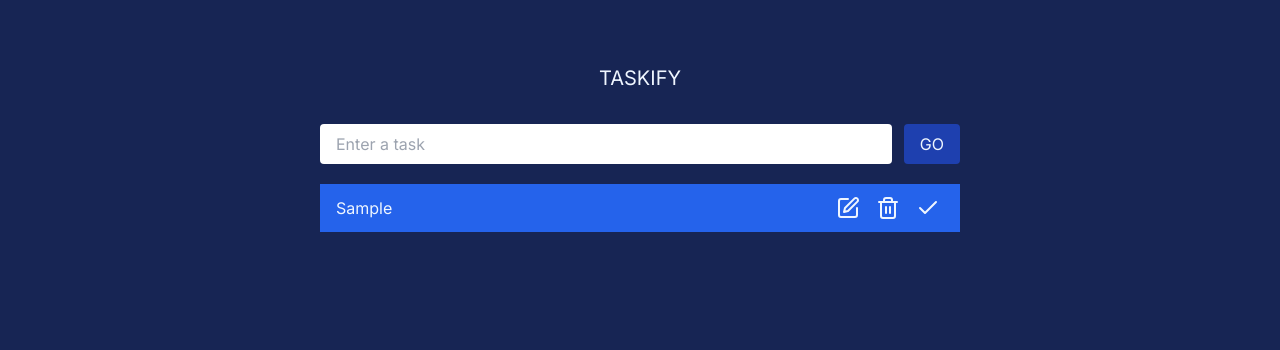
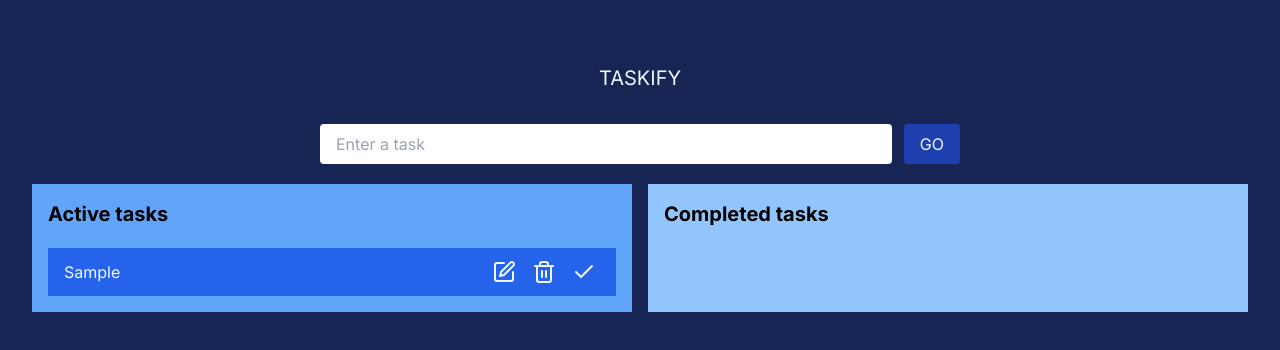
Before and after one commit to ezycodes/react-ts, a React (Vite) app: page / in a window 1280 px wide. Both pictures are taken after typing "Sample" into the empty fields and a click on the button "GO". Shown: the top 350 px of the page. Built offline with nearby package versions, Linux system fonts and the light colour scheme.

Commit message:
add dragndrop

```diff
--- a/package.json
+++ b/package.json
@@ -10,8 +10,10 @@
     "preview": "vite preview"
   },
   "dependencies": {
+    "@types/react-beautiful-dnd": "^13.1.8",
     "lucide-react": "^0.321.0",
     "react": "^18.2.0",
+    "react-beautiful-dnd": "^13.1.1",
     "react-dom": "^18.2.0",
     "vite-tsconfig-paths": "^4.3.1"
   },
--- a/src/App.tsx
+++ b/src/App.tsx
@@ -3,12 +3,14 @@ import { useState } from 'react';
 import { TodoProps } from './types/types';
 import TodoList from './components/TodoList';
 
+import { DragDropContext, DropResult } from 'react-beautiful-dnd';
 
 
 const App: React.FC = () => {
 
   const [todo, setTodo] = useState<string>('')
   const [todos, setTodos] = useState<Array<TodoProps>>([])
+  const [completedTodos, setCompletedTodos] = useState<Array<TodoProps>>([])
 
   const handleAdd = (e: React.FormEvent) => {
     e.preventDefault();
@@ -23,6 +25,7 @@ const App: React.FC = () => {
   console.log(todos)
 
   return (
+    <DragDropContext>
       <div className='App'>
         <span className='heading'>Taskify</span>
 
@@ -30,9 +33,12 @@ const App: React.FC = () => {
           handleAdd={handleAdd} />
 
         <div className='my-5 space-y-4 w-full'>
-        <TodoList todos={todos} setTodos={setTodos} />
+          <TodoList todos={todos} setTodos={setTodos}
+            completedTodos={completedTodos}
+            setCompletedTodos={setCompletedTodos} />
         </div>
       </div>
+    </DragDropContext >
   )
 }
 
--- a/src/assets/css/index.css
+++ b/src/assets/css/index.css
@@ -41,7 +41,7 @@ form {
 
 
 .input {
-  @apply
+  @apply w-full
   flex justify-start items-center flex-row gap-3
 }
 
@@ -59,7 +59,7 @@ form {
 
 .todos__single {
   @apply bg-blue-600 py-2 px-4 flex justify-between items-center flex-row gap-4
-  text-blue-50
+  text-blue-50 hover:scale-[102%] duration-200
 }
 
 .todos__single--text {
--- a/src/components/SingleTodo.tsx
+++ b/src/components/SingleTodo.tsx
@@ -1,14 +1,16 @@
 import { TodoProps } from "@/types/types"
 import { Check, Edit, Trash2 } from "lucide-react";
 import { useEffect, useRef, useState } from "react";
+import { Draggable } from "react-beautiful-dnd";
 
 interface SingleTodoProps {
+  index: number;
   todo: TodoProps;
   todos: TodoProps[];
   setTodos: React.Dispatch<React.SetStateAction<TodoProps[]>>
 }
 
-const SingleTodo = ({ todo, todos, setTodos }: SingleTodoProps) => {
+const SingleTodo = ({ index, todo, todos, setTodos }: SingleTodoProps) => {
   const [edit, setEdit] = useState<boolean>(false);
   const [editTodo, setEditTodo] = useState<string>(todo.todo);
 
@@ -43,7 +45,13 @@ const SingleTodo = ({ todo, todos, setTodos }: SingleTodoProps) => {
   }
 
   return (
-    <form className="todos__single">
+    <Draggable draggableId={todo.id.toString()} index={index}>
+      {(provided) => (
+        <form className="todos__single"
+          {...provided.draggableProps}
+          {...provided.dragHandleProps}
+          ref={provided.innerRef}
+        >
           {edit ? (
             <input value={editTodo}
               ref={inputRef}
@@ -84,6 +92,8 @@ const SingleTodo = ({ todo, todos, setTodos }: SingleTodoProps) => {
 
           </div>
         </form>
+      )}
+    </Draggable>
   )
 }
 
--- a/src/components/TodoList.tsx
+++ b/src/components/TodoList.tsx
@@ -1,21 +1,65 @@
 import { TodoProps } from '@/types/types'
 import React from 'react'
 import SingleTodo from './SingleTodo'
+import { Droppable } from 'react-beautiful-dnd';
 
 interface TodosProps {
-  todos: TodoProps[],
-  setTodos: React.Dispatch<React.SetStateAction<TodoProps[]>>
+  todos: TodoProps[];
+  setTodos: React.Dispatch<React.SetStateAction<TodoProps[]>>;
+  completedTodos: TodoProps[];
+  setCompletedTodos: React.Dispatch<React.SetStateAction<TodoProps[]>>;
 }
-const TodoList: React.FC<TodosProps> = ({ todos, setTodos }) => {
+
+
+const TodoList: React.FC<TodosProps> = (
+  { todos, setTodos, completedTodos, setCompletedTodos }) => {
   return (
-    <div className='todos'>
-      {todos.map((todo) => (
+
+    <div className='w-full grid grid-cols-2 gap-4'>
+      <div className='col-span-2 md:col-span-1 bg-blue-400 p-4'>
+        <Droppable droppableId='TodosList'>
+          {(provided) => (
+            <div className='todos'
+              ref={provided.innerRef}
+              {...provided.droppableProps}>
+              <h1 className='text-xl font-bold mb-3'>Active tasks</h1>
+              {todos.map((todo, index) => (
                 <SingleTodo key={todo.id}
+                  index={index}
                   todo={todo}
                   todos={todos}
                   setTodos={setTodos} />
               ))}
+              {provided.placeholder}
             </div>
+          )}
+        </Droppable>
+      </div>
+
+      <div className='col-span-2 md:col-span-1 bg-blue-300 p-4'>
+        <Droppable droppableId='TodosRemove'>
+          {(provided) => (
+            <div className='todos'
+              ref={provided.innerRef}
+              {...provided.droppableProps}>
+              <h1 className='text-xl font-bold mb-3'>Completed tasks</h1>
+              {completedTodos.map((todo, index) => (
+                <SingleTodo
+                  index={index}
+                  key={todo.id}
+                  todo={todo}
+                  todos={completedTodos}
+                  setTodos={setCompletedTodos} />
+              ))}
+              {provided.placeholder}
+            </div>
+          )}
+
+        </Droppable>
+      </div>
+
+    </div >
+
   )
 }
 
```
Also changed, not shown: 1 other file (tests, documents, lock files or other folders). Lines whose indentation alone changed are shown as unchanged.
